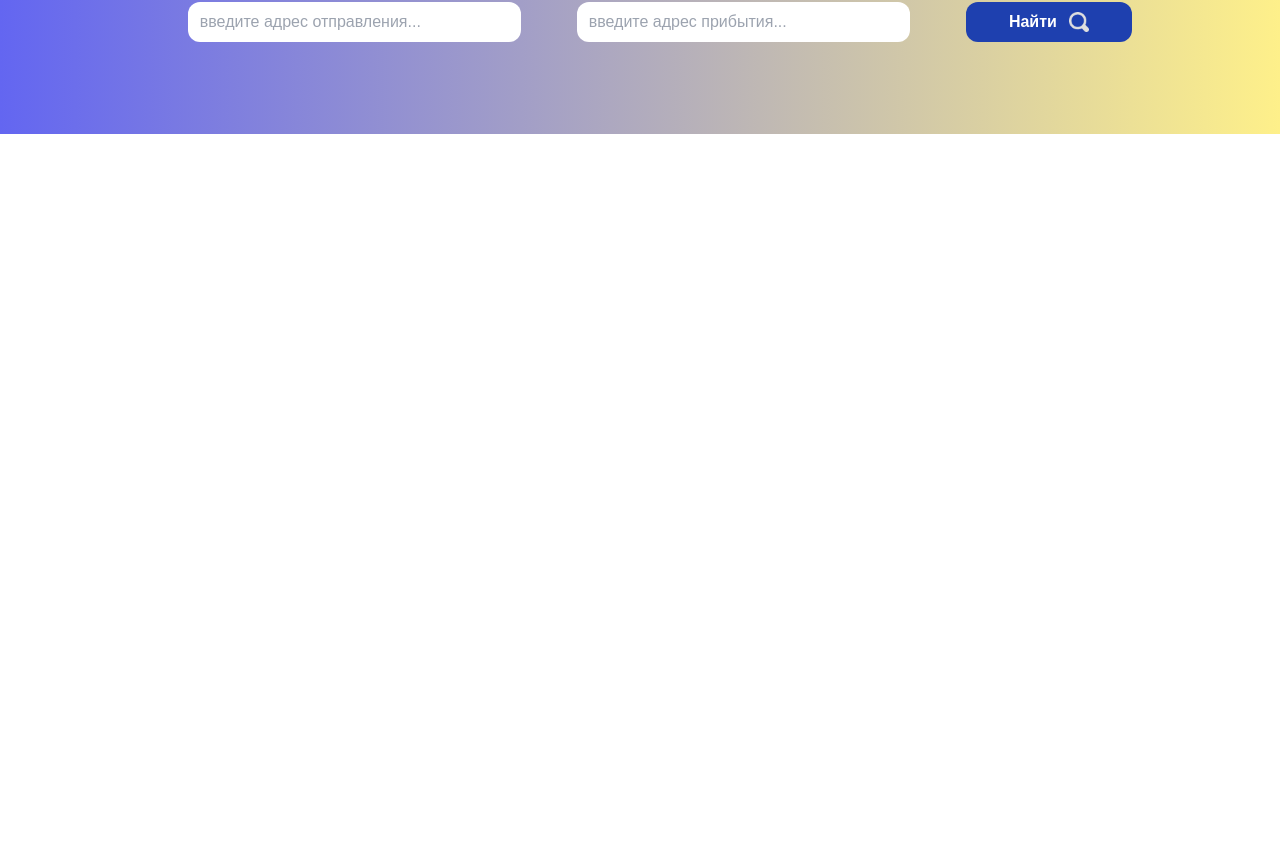
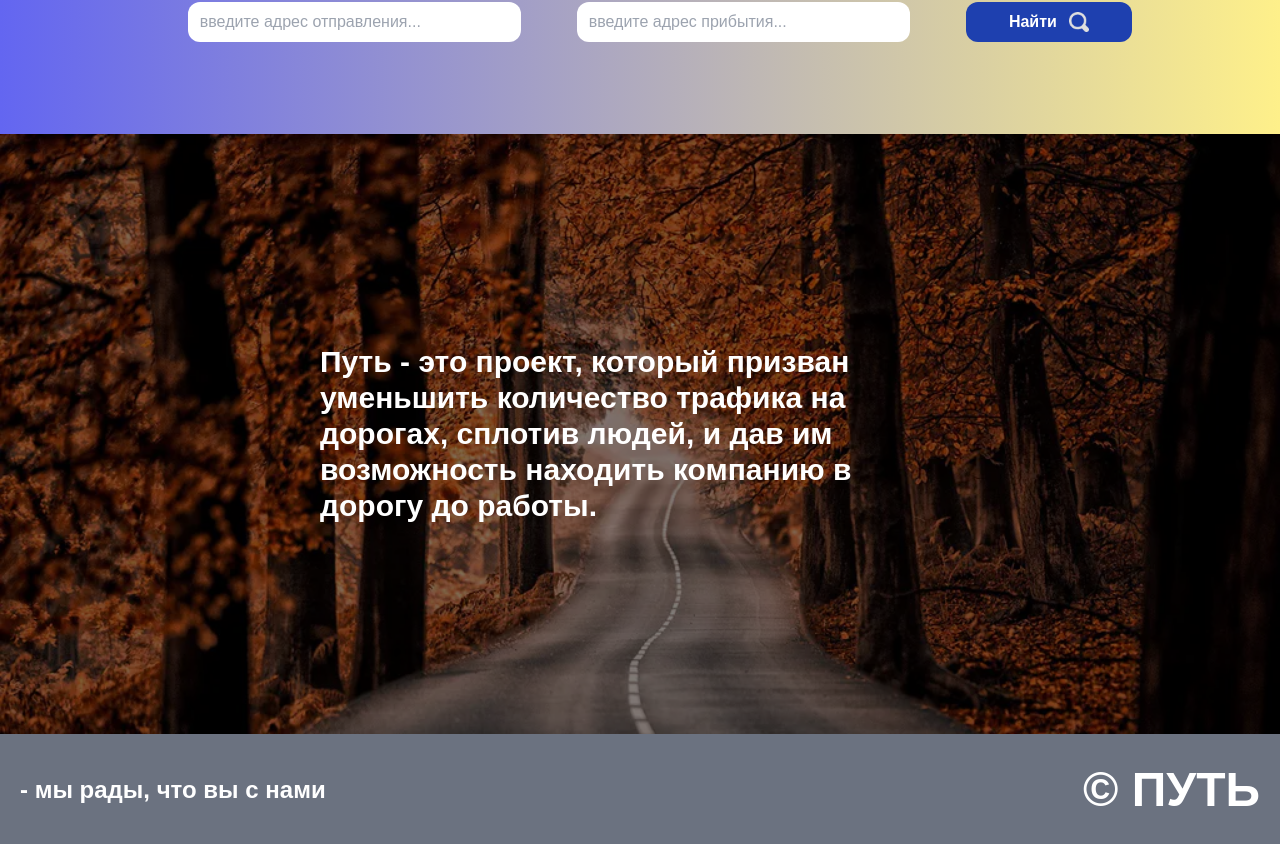
Before and after one commit to BlackSquareShip/Way, a React (Create React App) app: page / in a window 1280 px wide. Shown: the part 186-1030 px from the top of the page. Before the commit the page ends 800 px from the top, so only its background shows below. Built offline with nearby package versions, Linux system fonts and the light colour scheme.

Commit message:
add intro and footer

```diff
--- a/src/App.tsx
+++ b/src/App.tsx
@@ -1,11 +1,15 @@
 import React from 'react';
 import './App.css';
-import {Header} from "./components/Header";
+import {Header} from "./components/FirstBlock/Header";
+import {Intro} from "./components/SecondBlock/Intro";
+import {Footer} from "./components/Footer/Footer";
 
 function App() {
   return (
     <div>
         <Header/>
+        <Intro/>
+        <Footer/>
     </div>
   );
 }
--- a/src/components/UpHeader.tsx
+++ b/src/components/FirstBlock/UpHeader.tsx
@@ -1,12 +1,12 @@
 import React from "react";
 
-const loginBtnStyle = "text-yellow-800 text-xl font-semibold"
+const loginBtnStyle = "text-yellow-800 text-xl font-semibold cursor-pointer"
 
 export function UpHeader() {
     return(
         <div className={"flex w-full h-32 items-center justify-between"}>
             <div>
-                <a className={"text-6xl  font-bold"}>ПУТЬ</a>
+                <a className={"text-6xl font-bold"}>ПУТЬ</a>
             </div>
             <div className={""}>
                 <a className={loginBtnStyle}>войти</a>
--- /dev/null
+++ b/src/components/Footer/Footer.tsx
@@ -0,0 +1,13 @@
+import React from "react";
+
+export function Footer() {
+    return (
+        <div className={"h-28 bg-gray-500 w-full m-auto"}>
+            <div className={"container h-full m-auto flex justify-between items-center p-5"}>
+                <span className={"font-bold text-2xl "}>- мы рады, что вы с нами</span>
+                <h1 className={"text-5xl font-bold"}>© ПУТЬ</h1>
+            </div>
+
+        </div>
+    )
+}
--- /dev/null
+++ b/src/components/SecondBlock/Intro.tsx
@@ -0,0 +1,14 @@
+import React from "react";
+
+export function Intro() {
+    return(
+        <div className={"bg-cover bg-no-repeat introBg h-[600px]"}>
+            <div className={"h-full bg-black/50"}>
+                <div className={"flex w-1/2 m-auto flex-col h-full justify-center text-3xl font-bold"}>
+                    Путь - это проект, который призван уменьшить количество трафика на дорогах, сплотив людей, и дав им возможность находить компанию в дорогу до работы.
+                </div>
+            </div>
+
+        </div>
+    )
+}
--- a/src/index.css
+++ b/src/index.css
@@ -25,3 +25,7 @@ code {
   font-family: source-code-pro, Menlo, Monaco, Consolas, 'Courier New',
     monospace;
 }
+
+.introBg{
+  background-image: url("../public/back.webp");
+}
```
Also changed, not shown: tsconfig.json (+9 -1 lines), src/components/FirstBlock/FindBlock.tsx (renamed from src/components/FindBlock.tsx), src/components/FirstBlock/Header.tsx (renamed from src/components/Header.tsx).
